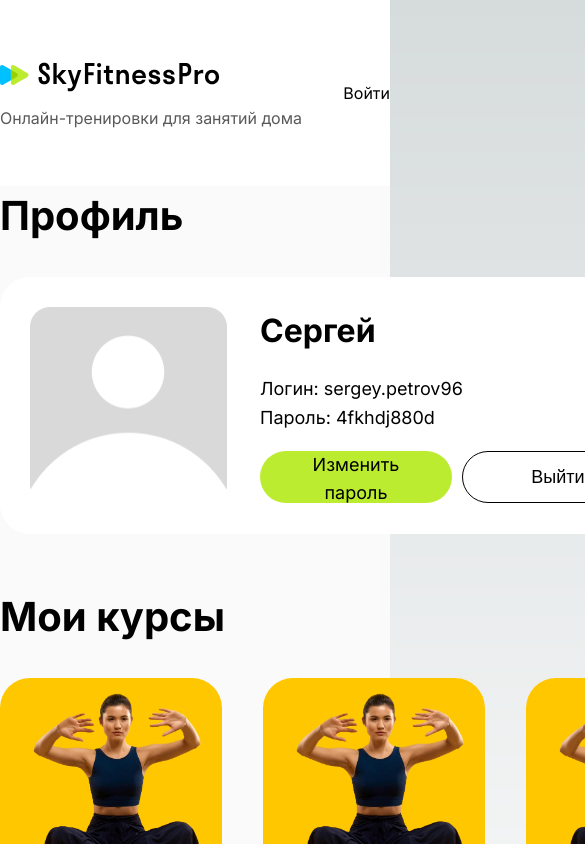
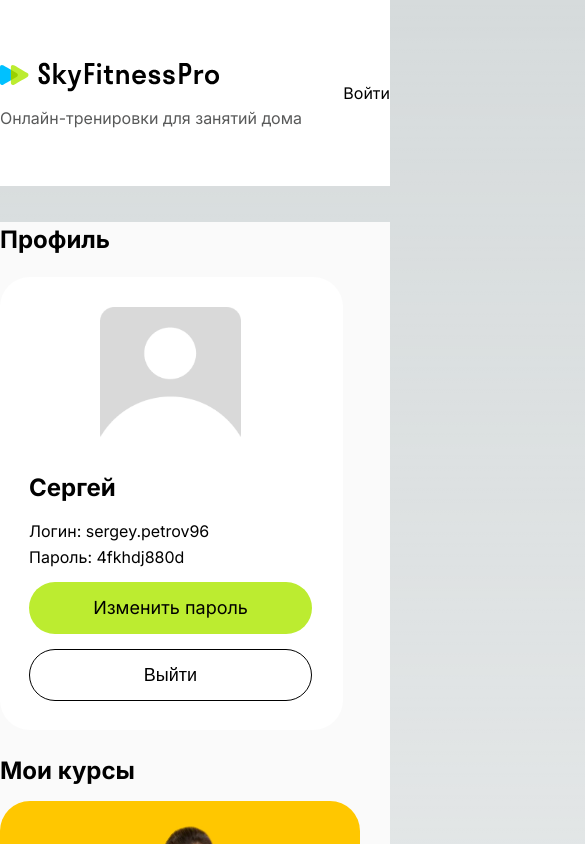
Before and after one commit to StiveTitov/SkyFitnessPro, a Next.js app in the folder sky-fitness-pro/: page / in a window 390 px wide. Shown: the top 844 px of the page, 585 px wide, since content can reach past the window. Built offline with nearby package versions, Linux system fonts and the light colour scheme.

Commit message:
Добавил в компонент Профиль пользователя адаптив для моб. версии

```diff
--- a/sky-fitness-pro/src/components/Profile/Profile.tsx
+++ b/sky-fitness-pro/src/components/Profile/Profile.tsx
@@ -8,46 +8,52 @@ export default function Profile() {
     return (
         <>
             <div className="box-border bg-[#FAFAFA]">
-                <div className="mt-[0px] mb-[31px] text-[40px] font-bold">Профиль</div>
+                <div className="sm:mt-[0px] mt-[36px] sm:mb-[31px] mb-[19px] sm:text-[40px] text-[24px] font-bold">Профиль</div>
                 <div
                     className="bg-[#FFFFFF]
                     rounded-[30px]
-                    w-[1160px]
-                    h-[257px]
-                px-[30px]
-                py-[30px]">
-                    <div className="flex flex-row space-x-[33px]">
-                        <Image
-                            className=""
-                            src="/img/no_foto.png"
-                            alt="no foto"
-                            width={197}
-                            height={197}
-                        />
-                        <div className="flex flex-col gap-[20px]">
-                            <div className="text-[32px] font-bold">
+                    sm:w-[1160px] w-[343px]
+                    sm:h-[257px] h-[453px]
+                    sm:px-[30px] px-[10px]
+                    py-[30px]">
+                    <div className="flex flex-wrap flex-row sm:space-x-[33px]">
+                        <div className="relative
+                        sm:w-[197px] w-[141px]
+                        sm:h-[197px] h-[141px]
+                        sm:mx-[0px] mx-[90px]">
+                            <Image
+                                fill
+                                src="/img/no_foto.png"
+                                alt="no foto"
+                            />
+                        </div>
+                        <div className="flex flex-col
+                        sm:gap-[20px] gap-[13px]
+                        sm:mt-0 mt-[22px]
+                        sm:ml-0 ml-[19px]">
+                            <div className="sm:text-[32px] text-[24px] font-bold">
                                 Сергей
                             </div>
                             <div className="flex flex-col gap-[2px]">
-                                <p className="text-[18px]">Логин: sergey.petrov96</p>
-                                <p className="text-[18px]">Пароль: 4fkhdj880d</p>
+                                <p className="sm:text-[18px] text-[16px]">Логин: sergey.petrov96</p>
+                                <p className="sm:text-[18px] text-[16px]">Пароль: 4fkhdj880d</p>
                             </div>
-                            <div className="flex flex-row space-x-[10px]">
-                                <div className="w-[192px]">
+                            <div className="flex flex-wrap flex-row sm:space-x-[10px] space-x-0 sm:gap-0 gap-[15px]">
+                                <div className="sm:w-[192px] w-[283px]">
                                     <Button title="Изменить пароль" />
                                 </div>
-                                <div className="w-[192px]">
+                                <div className="sm:w-[192px] w-[283px]">
                                     <ButtonLink title="Выйти" link="/" />
                                 </div>
                             </div>
                         </div>
                     </div>
                 </div>
-                <div className="mt-[53px] mb-[31px] text-[40px] font-bold">Мои курсы</div>
-                <div className="flex flex-row gap-[41px]">
-                    <CourseCard/>
-                    <CourseCard/>
-                    <CourseCard/>
+                <div className="sm:mt-[53px] mt-[23px] sm:mb-[31px] mb-[12px] sm:text-[40px] text-[24px] font-bold">Мои курсы</div>
+                <div className="flex flex-wrap flex-row gap-[41px]">
+                    <CourseCard />
+                    <CourseCard />
+                    <CourseCard />
                 </div>
             </div>
         </>
```
